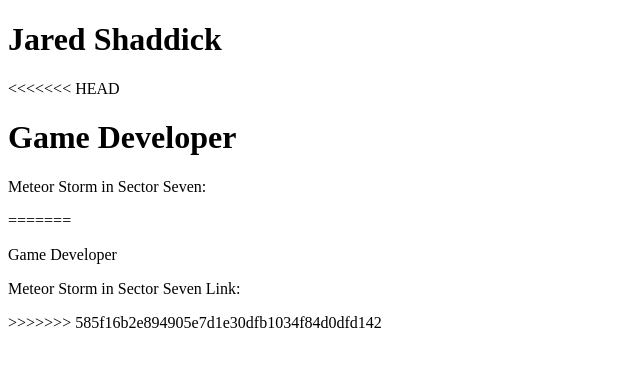
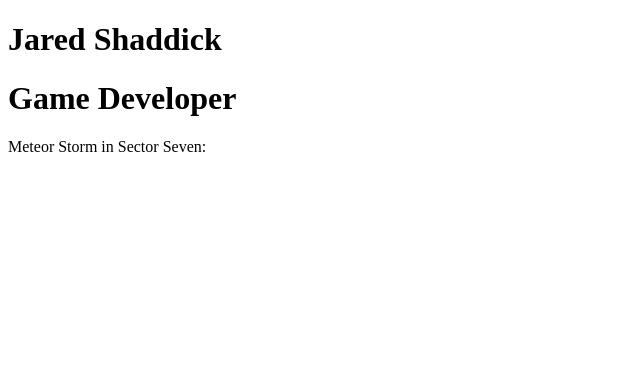
Before and after one commit to themadrat/themadrat.github.io, a plain HTML site: page index.html in a window 1280 px wide. Shown: the whole page, without its empty margins (0-640 px from the left). Drawn offline with Linux system fonts and the light colour scheme.

Commit message:
Update index.html

```diff
--- a/index.html
+++ b/index.html
@@ -2,12 +2,7 @@
 <html>
 <body>
     <h1>Jared Shaddick</h1>
-<<<<<<< HEAD
     <h1>Game Developer</h1>
     <p>Meteor Storm in Sector Seven: </p>
-=======
-    <p>Game Developer</p>
-    <p>Meteor Storm in Sector Seven Link: </p>
->>>>>>> 585f16b2e894905e7d1e30dfb1034f84d0dfd142
 </body>
-</html></html>
+</html>
```
